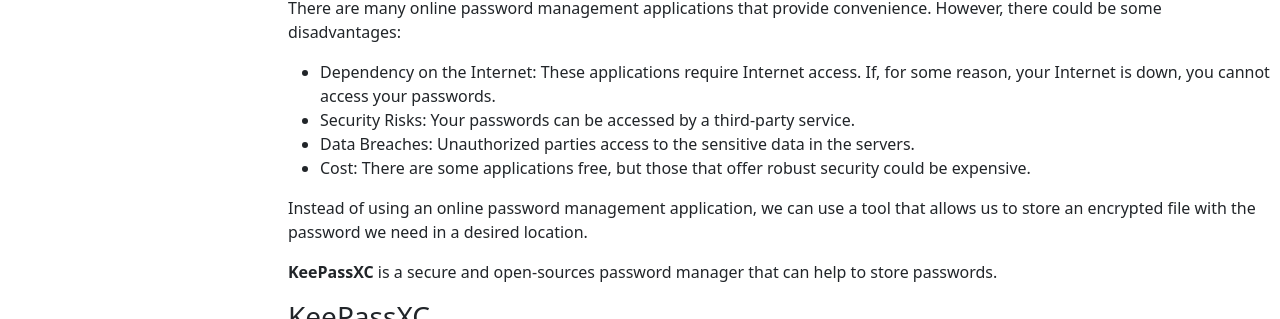
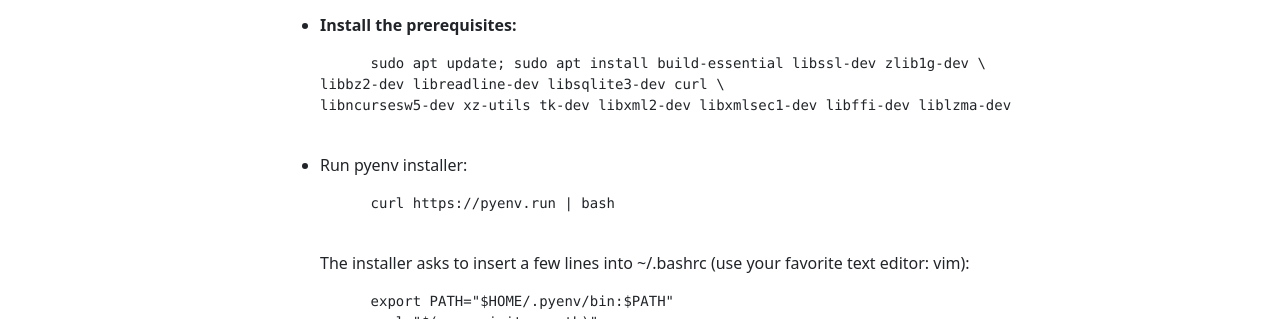
Before and after one commit to novillo-cs/softdev, a plain HTML site: page index.html in a window 1280 px wide. Shown: the part 481-800 px from the top of the page. Drawn offline with nearby package versions, Linux system fonts and the light colour scheme.

Commit message:
Update notes.html

```diff
--- a/contents/notes.html
+++ b/contents/notes.html
@@ -11,6 +11,38 @@
   <li>Install packages on a machine without having admin privileges.</li>
   <li>The global site-packages/ directory (Python packages are installed here) remains clean because  you are not installing packages system-wide.</li>
 </ul>
+
+<p><b>Installing pyenv</b></p>
+<p>Pyenv is a popular open-source tool used for managing multiple Python installations on a single system.  It allows you to easily switch between different versions of Python, create virtual environments, and manage dependencies for Python projects. </p>
+<ul>
+  <li>
+    <p><b>Install the prerequisites:</b></p>
+    <pre>
+      sudo apt update; sudo apt install build-essential libssl-dev zlib1g-dev \
+libbz2-dev libreadline-dev libsqlite3-dev curl \
+libncursesw5-dev xz-utils tk-dev libxml2-dev libxmlsec1-dev libffi-dev liblzma-dev
+    </pre>
+  </li>
+
+  <li>
+    <p>Run pyenv installer:</p>
+    <pre>
+      curl https://pyenv.run | bash
+    </pre>
+    <p>The installer asks to insert a few lines into ~/.bashrc (use your favorite text editor: vim):</p>
+
+    <pre>
+      export PATH="$HOME/.pyenv/bin:$PATH"
+      eval "$(pyenv init --path)"
+      eval "$(pyenv virtualenv-init -)"
+
+    </pre>
+    <p>That will load the pyenv executable into your shell environment.
+</p>
+  </li>
+
+</ul>
+
 <h2>Password Management</h2>
 
 <p>It is important to securely store, generate and manage passwords.</p>
```
